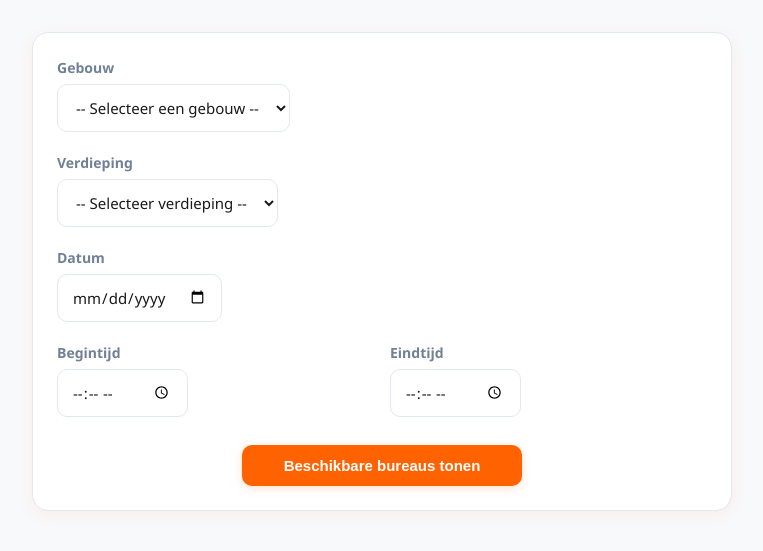
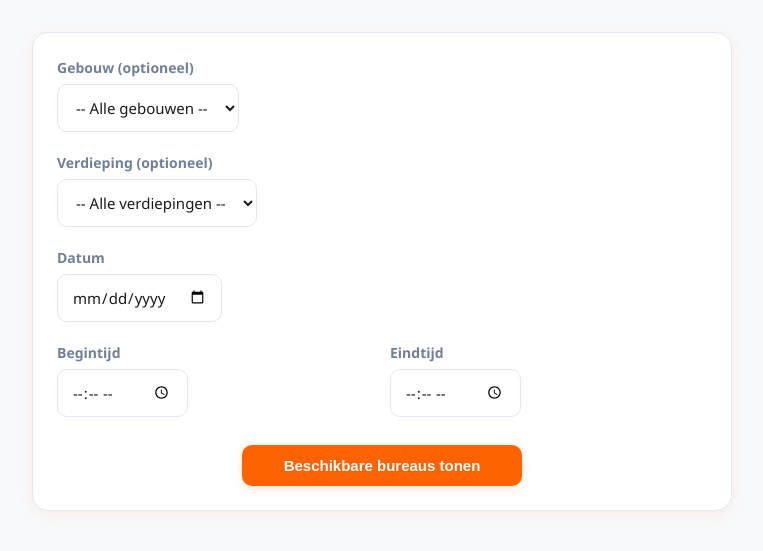
Before and after one commit to A-D-DBS-application/web-application-2025-group32, a Flask app: page /reserve in a window 1280 px wide. Shown: the part 109-660 px from the top of the page, without its empty margins (258-1021 px from the left). Run offline with Flask 3, Linux system fonts and the light colour scheme.

Commit message:
Optie dat gebouw en verdieping niet gekozen moeten worden (waren eerst required maar als je geen voorkeur hebt voor gebouw of verdieping moet je niet verplicht iets invullen nu)

```diff
--- a/app/routes.py
+++ b/app/routes.py
@@ -140,17 +140,21 @@ def available():
         flash("Eindtijd moet later zijn dan starttijd.")
         return redirect(url_for("main.reserve"))
 
-    # Query: alle bureaus, maar filteren op ZOWEL adress ALS floor
+    # Query: alle bureaus, maar filteren op ZOWEL adress ALS floor (optioneel)
     q = Desk.query
 
-    # Filter op building: zoek building die matcht met ZOWEL adress ALS floor
-    if building_adress or floor_str:
+    # Filter op building: zoek building die matcht met ZOWEL adress ALS floor (alleen als ingevuld)
+    # Check of de waarden niet leeg zijn
+    has_building = building_adress and building_adress.strip()
+    has_floor = floor_str and floor_str.strip()
+
+    if has_building or has_floor:
         building_filters = []
-        if building_adress:
-            building_filters.append(Building.adress == building_adress)
-        if floor_str:
+        if has_building:
+            building_filters.append(Building.adress == building_adress.strip())
+        if has_floor:
             try:
-                floor_int = int(floor_str)
+                floor_int = int(floor_str.strip())
                 building_filters.append(Building.floor == floor_int)
             except ValueError:
                 pass  # Ongeldige floor waarde, negeer
@@ -165,6 +169,7 @@ def available():
             else:
                 # Geen matching buildings -> geen resultaten
                 q = q.filter(False)
+    # Als geen filters, toon alle bureaus
 
     candidate_desks = q.all()
 
--- a/app/templates/reserve.html
+++ b/app/templates/reserve.html
@@ -13,18 +13,18 @@
     <form method="POST">
       <div style="display:grid;gap:20px">
         <div>
-          <label class="small">Gebouw</label>
-          <select name="building_id" required>
-            <option value="">-- Selecteer een gebouw --</option>
+          <label class="small">Gebouw (optioneel)</label>
+          <select name="building_id">
+            <option value="">-- Alle gebouwen --</option>
             {% for building in buildings %}
               <option value="{{ building.adress }}" {% if saved.building_id|string == building.adress|string %}selected{% endif %}>{{ building.adress }}</option>
             {% endfor %}
           </select>
         </div>
         <div>
-          <label class="small">Verdieping</label>
-          <select name="floor" required>
-            <option value="">-- Selecteer verdieping --</option>
+          <label class="small">Verdieping (optioneel)</label>
+          <select name="floor">
+            <option value="">-- Alle verdiepingen --</option>
             {% for f in floors %}
               <option value="{{ f }}" {% if saved.floor|string == f|string %}selected{% endif %}>Verdieping {{ f }}</option>
             {% endfor %}
```
